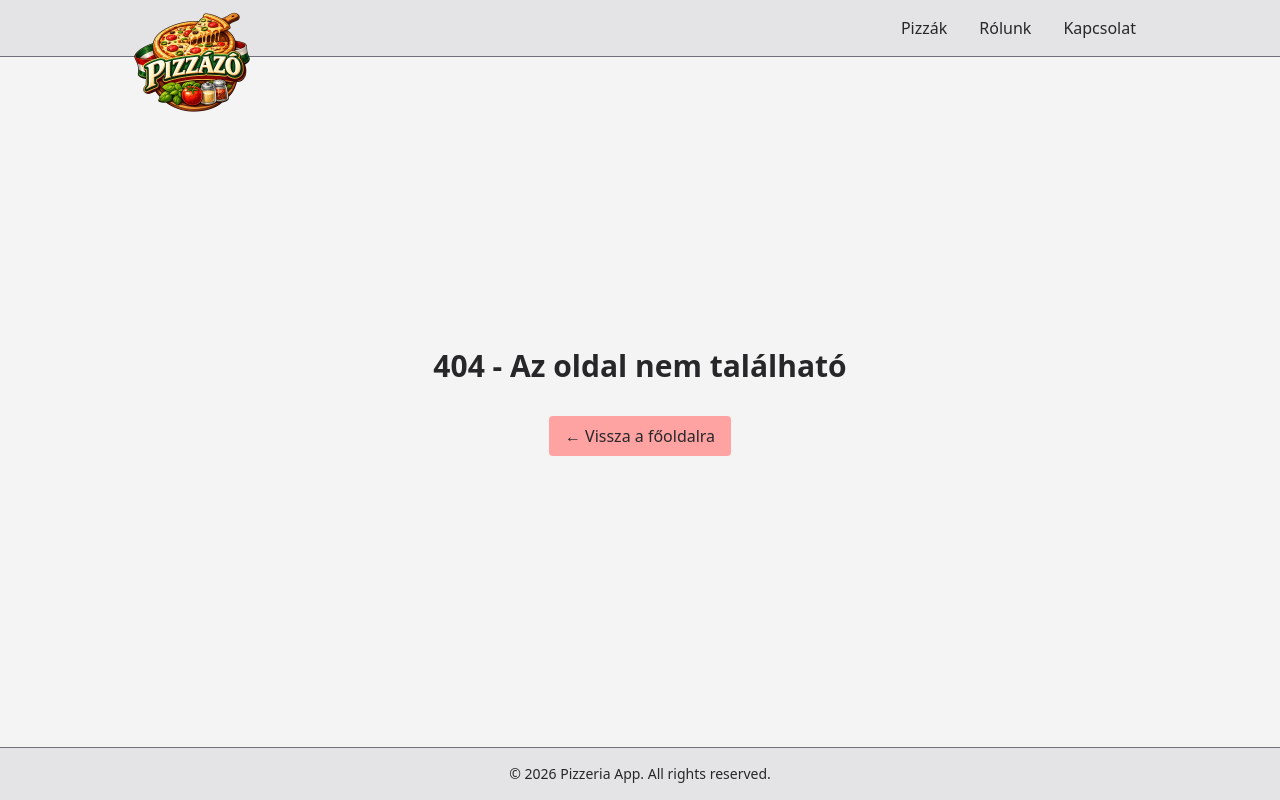
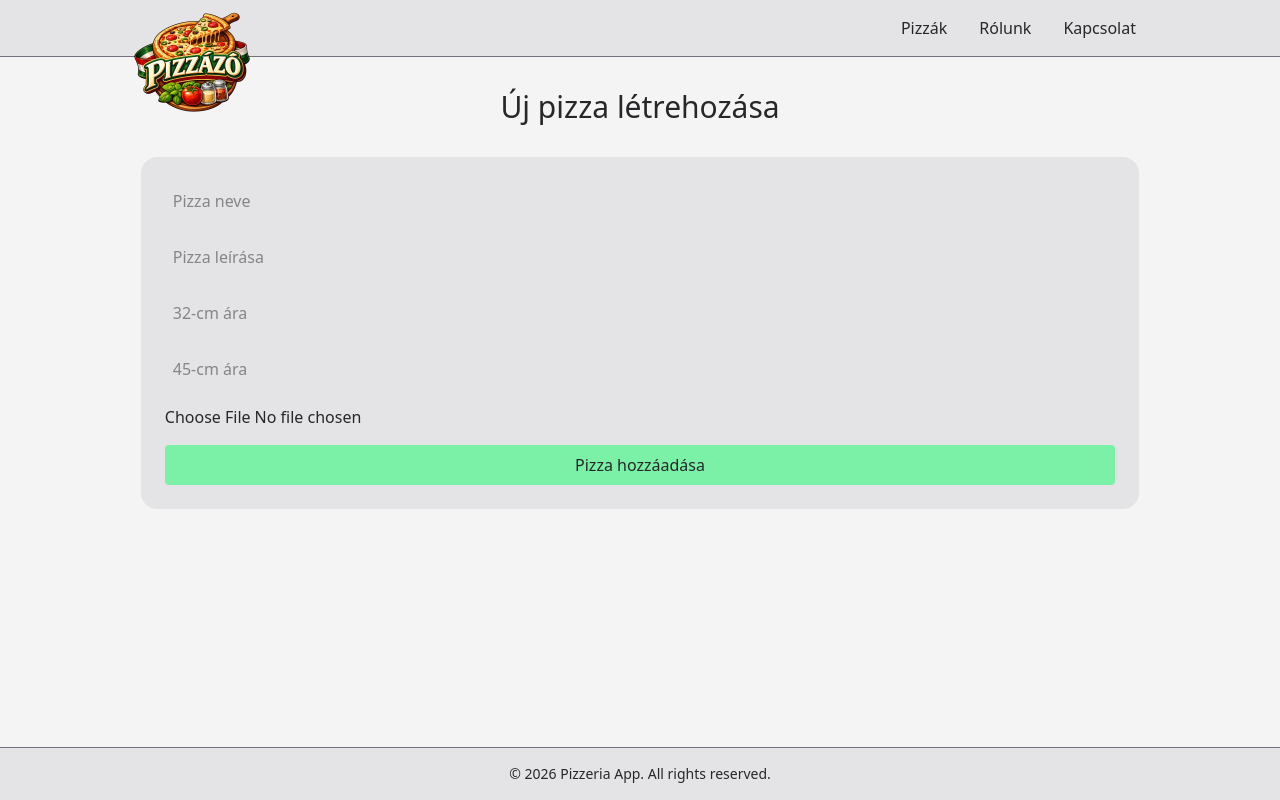
Before and after one commit to G3rzson/fullstack_pizzeria_app, a Next.js app: page /pizzas/create in a window 1280 px wide. Before the commit this address had no page. Built offline with nearby package versions, Linux system fonts and the light colour scheme.

Commit message:
added: pizza form

```diff
--- /dev/null
+++ b/app/pizzas/create/page.tsx
@@ -0,0 +1,10 @@
+import PizzaForm from "@/components/Forms/PizzaForm/PizzaForm";
+
+export default function Page() {
+  return (
+    <div className="px-4">
+      <h1 className="text-center text-3xl my-8">Új pizza létrehozása</h1>
+      <PizzaForm />
+    </div>
+  );
+}
--- /dev/null
+++ b/app/pizzas/page.tsx
@@ -0,0 +1,15 @@
+import Link from "next/link";
+
+export default function Page() {
+  return (
+    <div className="sm:w-4/5 w-full mx-auto relative">
+      <h1 className="text-center text-3xl my-8">Pizzák</h1>
+      <Link
+        href="/pizzas/create"
+        className="dark:bg-blue-900 bg-blue-300 hover:bg-blue-400 dark:hover:bg-blue-800 duration-300 px-4 py-2 rounded absolute right-0 top-8"
+      >
+        Új pizza hozzáadása
+      </Link>
+    </div>
+  );
+}
--- /dev/null
+++ b/components/Forms/PizzaForm/PizzaForm.tsx
@@ -0,0 +1,17 @@
+export default function PizzaForm() {
+  return (
+    <form className="flex flex-col gap-4 sm:w-4/5 w-full mx-auto dark:bg-zinc-800 bg-zinc-200 p-6 rounded-2xl">
+      <input type="text" className="p-2" placeholder="Pizza neve" />
+      <input type="text" className="p-2" placeholder="Pizza leírása" />
+      <input type="text" className="p-2" placeholder="32-cm ára" />
+      <input type="text" className="p-2" placeholder="45-cm ára" />
+      <input type="file" />
+      <button
+        type="submit"
+        className="dark:bg-green-900 bg-green-300 hover:bg-green-400 dark:hover:bg-green-800 duration-300 px-4 py-2 rounded"
+      >
+        Pizza hozzáadása
+      </button>
+    </form>
+  );
+}
```
